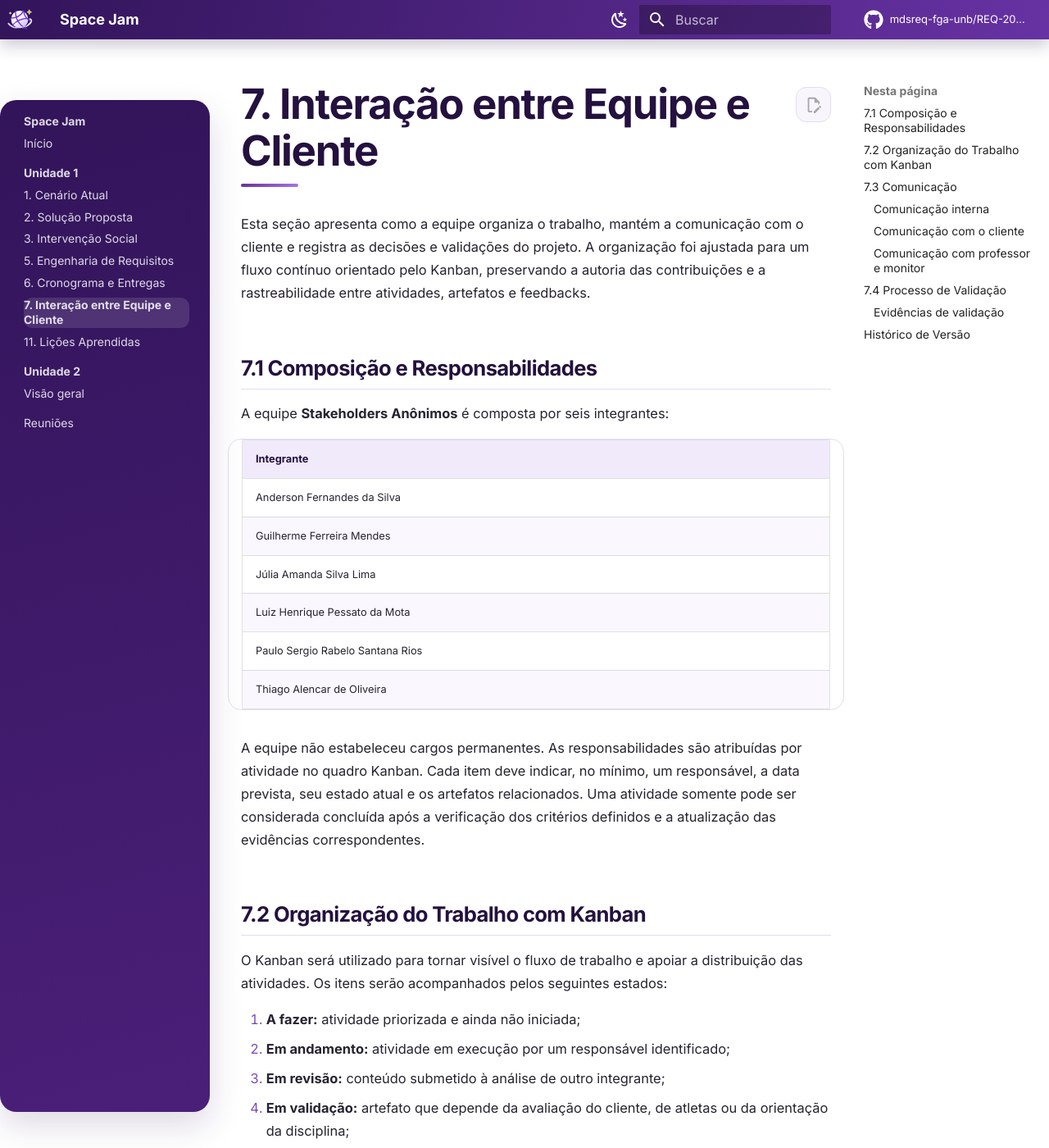
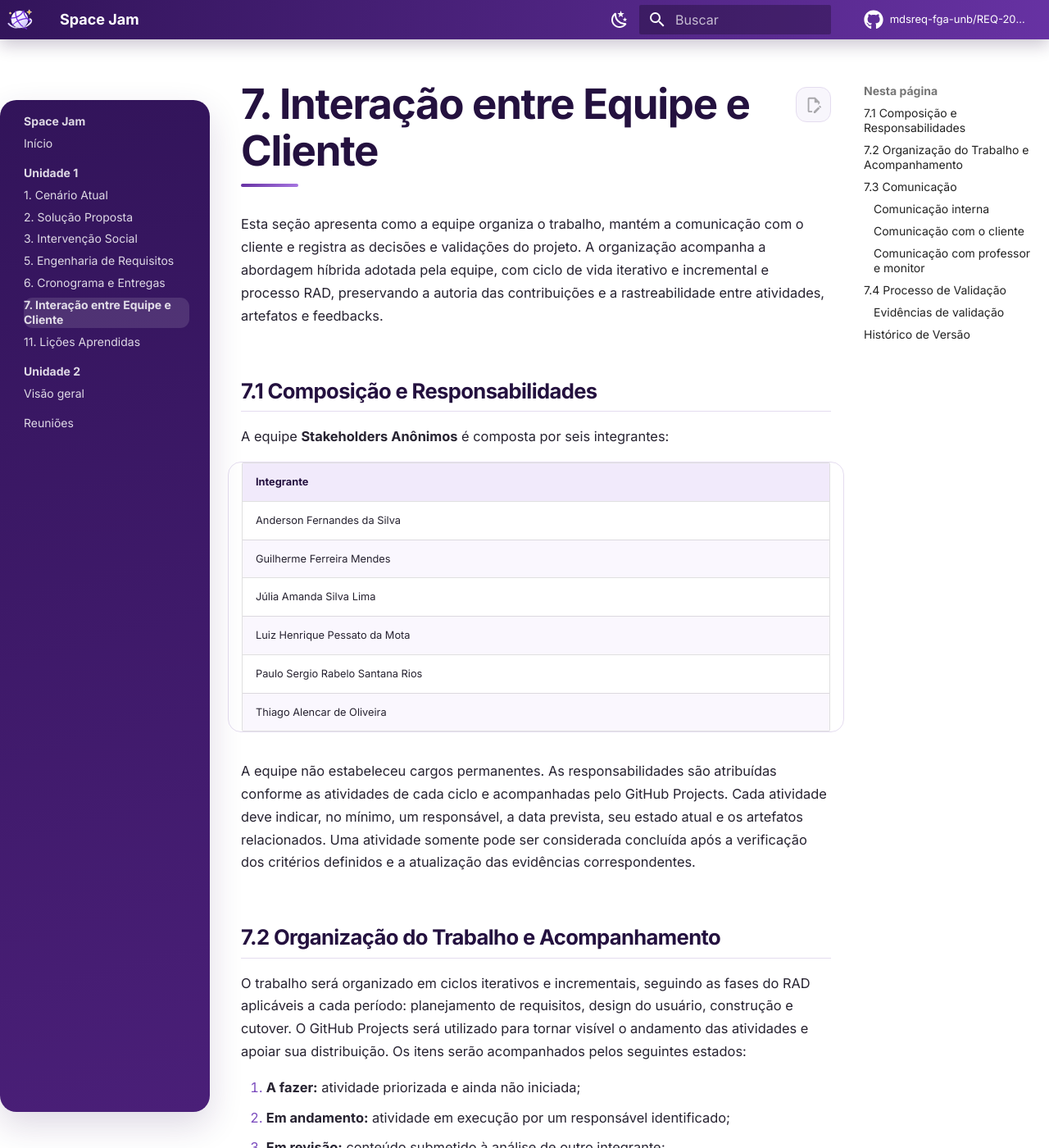
Before and after one commit to mdsreq-fga-unb/REQ-2026.2-T01-SpaceJam, an MkDocs documentation site: the page built from docs/interacao_equipe_cliente.md, in a window 1280 px wide and 1400 px high. Shown: the whole window at 82% size. Built offline with MkDocs 1.6.1 and Material for MkDocs 9.7.7, drawn with Linux system fonts in a browser that asks for light colours; comment, search, counter and statistics services are not loaded; some of the changed text lies outside the part shown.

Commit message:
docs: atualiza interação entre equipe e cliente

```diff
--- a/docs/interacao_equipe_cliente.md
+++ b/docs/interacao_equipe_cliente.md
@@ -1,6 +1,6 @@
 # 7. Interação entre Equipe e Cliente
 
-Esta seção apresenta como a equipe organiza o trabalho, mantém a comunicação com o cliente e registra as decisões e validações do projeto. A organização foi ajustada para um fluxo contínuo orientado pelo Kanban, preservando a autoria das contribuições e a rastreabilidade entre atividades, artefatos e feedbacks.
+Esta seção apresenta como a equipe organiza o trabalho, mantém a comunicação com o cliente e registra as decisões e validações do projeto. A organização acompanha a abordagem híbrida adotada pela equipe, com ciclo de vida iterativo e incremental e processo RAD, preservando a autoria das contribuições e a rastreabilidade entre atividades, artefatos e feedbacks.
 
 ## 7.1 Composição e Responsabilidades
 
@@ -15,11 +15,11 @@ A equipe **Stakeholders Anônimos** é composta por seis integrantes:
 | Paulo Sergio Rabelo Santana Rios |
 | Thiago Alencar de Oliveira |
 
-A equipe não estabeleceu cargos permanentes. As responsabilidades são atribuídas por atividade no quadro Kanban. Cada item deve indicar, no mínimo, um responsável, a data prevista, seu estado atual e os artefatos relacionados. Uma atividade somente pode ser considerada concluída após a verificação dos critérios definidos e a atualização das evidências correspondentes.
+A equipe não estabeleceu cargos permanentes. As responsabilidades são atribuídas conforme as atividades de cada ciclo e acompanhadas pelo GitHub Projects. Cada atividade deve indicar, no mínimo, um responsável, a data prevista, seu estado atual e os artefatos relacionados. Uma atividade somente pode ser considerada concluída após a verificação dos critérios definidos e a atualização das evidências correspondentes.
 
-## 7.2 Organização do Trabalho com Kanban
+## 7.2 Organização do Trabalho e Acompanhamento
 
-O Kanban será utilizado para tornar visível o fluxo de trabalho e apoiar a distribuição das atividades. Os itens serão acompanhados pelos seguintes estados:
+O trabalho será organizado em ciclos iterativos e incrementais, seguindo as fases do RAD aplicáveis a cada período: planejamento de requisitos, design do usuário, construção e cutover. O GitHub Projects será utilizado para tornar visível o andamento das atividades e apoiar sua distribuição. Os itens serão acompanhados pelos seguintes estados:
 
 1. **A fazer:** atividade priorizada e ainda não iniciada;
 2. **Em andamento:** atividade em execução por um responsável identificado;
@@ -34,13 +34,14 @@ O quadro deve permitir identificar responsáveis, prazos, dependências e impedi
 
 ### Comunicação interna
 
-A equipe realiza uma reunião fixa às **segundas-feiras, às 10h**, pelo Microsoft Teams. O encontro é utilizado para revisar o quadro Kanban, verificar atividades bloqueadas, ajustar prioridades, distribuir responsabilidades e registrar decisões coletivas. Questões pontuais e avisos são tratados de forma assíncrona pelo WhatsApp.
+A equipe realiza uma reunião fixa às **segundas-feiras, às 10h**, pelo Microsoft Teams. O encontro é utilizado para revisar as atividades no GitHub Projects, verificar impedimentos, ajustar prioridades, distribuir responsabilidades e registrar decisões coletivas. Questões pontuais e avisos são tratados de forma assíncrona pelo WhatsApp.
 
 | Ferramenta | Utilização no projeto |
 | --- | --- |
 | WhatsApp | Comunicação assíncrona, avisos, agendamentos e alinhamentos rápidos. |
 | Microsoft Teams | Reuniões da equipe e encontros síncronos com o cliente. |
 | GitHub | Versionamento dos artefatos e registro das contribuições. |
+| GitHub Projects | Acompanhamento das atividades, responsáveis, prazos e estados. |
 | GitHub Pages | Publicação e atualização da documentação do projeto. |
 | [Miro](https://miro.com/app/board/uXjVHrFoSVo=/) | Construção e discussão colaborativa de modelos e artefatos visuais. |
 
@@ -49,6 +50,8 @@ As decisões relevantes devem ser sintetizadas na seção de [Reuniões](reunioe
 ### Comunicação com o cliente
 
 O contato com Lucas Cordeiro ocorre pelo **WhatsApp** e pelo **Instagram**, utilizados também para agendamento. As reuniões síncronas serão realizadas pelo **Microsoft Teams**, em datas combinadas conforme a disponibilidade do cliente. A equipe priorizará interações nos momentos em que uma atividade entrar em validação, evitando que decisões relevantes dependam apenas de suposições internas.
+
+Em **17/09/2026**, a equipe realizou uma reunião pelo Microsoft Teams com Lucas para aprofundar o diagnóstico do contexto atual e discutir o direcionamento inicial da solução. Os resultados dessas conversas serão incorporados aos requisitos e aos demais artefatos conforme forem analisados e confirmados pela equipe.
 
 As perguntas devem ser contextualizadas e, quando possível, acompanhadas de protótipos, imagens, fluxos ou exemplos. As respostas relevantes serão associadas ao requisito ou artefato correspondente.
 
@@ -66,7 +69,7 @@ A validação será contínua e acompanhará a evolução dos itens de trabalho.
 2. **Revisão interna:** verificar clareza, consistência e prontidão do material antes de apresentá-lo;
 3. **Apresentação:** realizar a validação com Lucas e, quando aplicável, com atletas, de forma síncrona ou assíncrona;
 4. **Registro:** documentar data, canal, participantes, artefato avaliado, feedback e estado da decisão como aprovada, rejeitada ou pendente;
-5. **Atualização:** ajustar os artefatos e os itens do Kanban, mantendo as ligações de rastreabilidade afetadas;
+5. **Atualização:** ajustar os artefatos e as atividades no GitHub Projects, mantendo as ligações de rastreabilidade afetadas;
 6. **Confirmação:** reapresentar alterações relevantes antes de considerar o item concluído.
 
 A ausência de resposta não será interpretada como aprovação. O item permanecerá em validação ou será marcado como bloqueado até que haja confirmação ou uma decisão provisória explicitamente registrada pela equipe.
@@ -88,7 +91,8 @@ Para cada validação relevante, devem ser preservados, sempre que aplicável:
 
 | Data | Versão | Descrição | Autor |
 | --- | --- | --- | --- |
-| 14/09/2026 | 0.4 | Adequação da organização e da validação ao Kanban e inclusão da participação de atletas quando aplicável. | Luiz Henrique Pessato da Mota |
+| 19/09/2026 | 0.5 | Alinhamento da organização ao ciclo iterativo e incremental e ao RAD, inclusão do GitHub Projects e registro da reunião com o cliente. | Luiz Henrique Pessato da Mota |
+| 14/09/2026 | 0.4 | Adequação da organização do trabalho e da validação, com inclusão da participação de atletas quando aplicável. | Luiz Henrique Pessato da Mota |
 | 07/09/2026 | 0.3 | Inclusão do Microsoft Teams como meio para reuniões com o cliente. | Luiz Henrique Pessato da Mota |
 | 07/09/2026 | 0.2 | Adequação da comunicação e da validação às decisões registradas na reunião da equipe. | Luiz Henrique Pessato da Mota |
 | 07/09/2026 | 0.1 | Elaboração inicial da seção de interação entre equipe e cliente. | Luiz Henrique Pessato da Mota |
```
